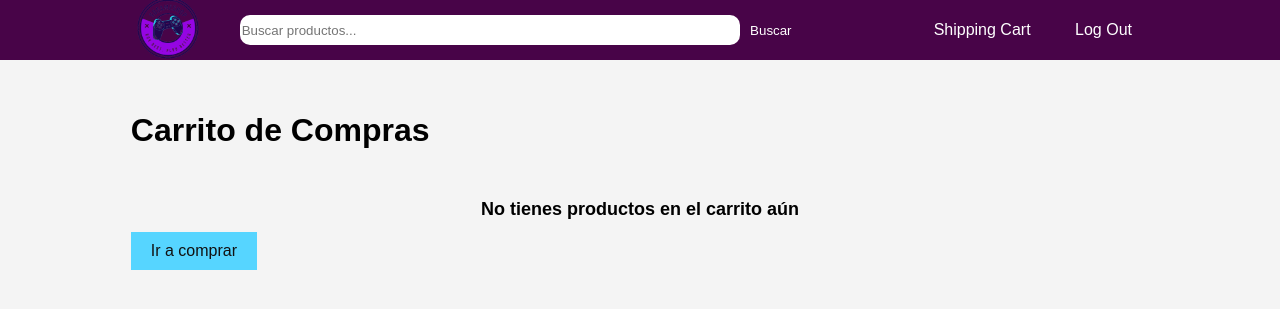
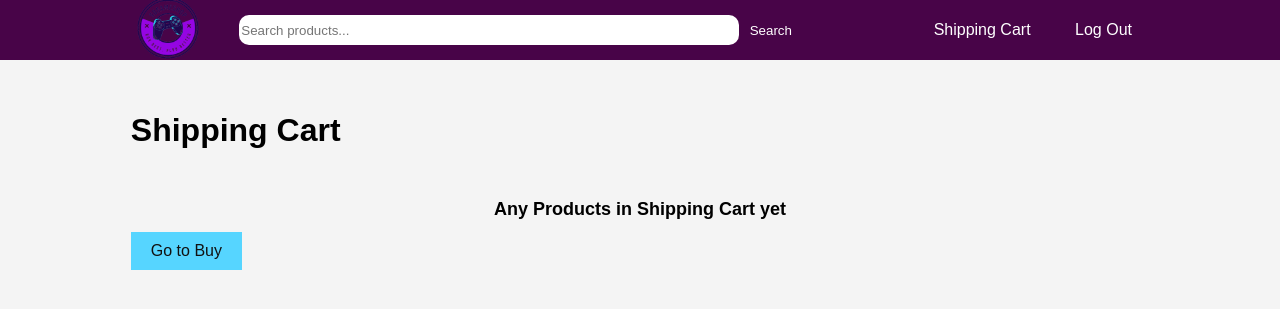
Before and after one commit to bened18/sbgameshop, a Django app: page /view_cart/ in a window 1280 px wide. Shown: the top 309 px of the page. Run offline with Django 4.2, Linux system fonts and the light colour scheme; a user stored in the database is signed in; data comes from the database, SQL or seed files in the repository; both versions use the stored data as it was after the commit.

Commit message:
Internacionalizacion del lenguaje

```diff
--- a/products/templates/products/add_product_form.html
+++ b/products/templates/products/add_product_form.html
@@ -1,11 +1,13 @@
 {% extends 'products/base.html' %}
+{% load i18n %}  <!-- Carga la biblioteca de internacionalización -->
+
 {% block content %}
 <div class="login-form-container">
     <form class="login-form" method="post" enctype="multipart/form-data">
         {% csrf_token %}
-        <h2>Agregar nuevo producto</h2>
+        <h2>{% trans "Add New Product" %}</h2>  <!-- Marca el texto para traducción -->
         {{form.as_div | safe}}
-        <button type="submit">Guardar</button>
+        <button type="submit">{% trans "Save" %}</button>  <!-- Marca el texto del botón para traducción -->
     </form>
 </div>
 {% endblock %}
--- a/products/templates/products/cart.html
+++ b/products/templates/products/cart.html
@@ -1,32 +1,34 @@
 {% extends 'products/base.html' %}
+{% load i18n %}  <!-- Carga la biblioteca de internacionalización -->
+
 
 {% block content %}
 <div class="cart-container">
-    <h1>Carrito de Compras</h1>
+    <h1>{% trans "Shipping Cart" %}</h1>
     {% if cart_items %}
         {% for cart_item in cart_items %}
         <div class="cart-item">
             <img src="{{ cart_item.product.image.url }}" alt="{{ cart_item.product.name }}">
             <div class="cart-item-details">
                 <p class="cart-item-name">{{ cart_item.product.name }}</p>
-                <p class="cart-item-quantity">Cantidad: {{ cart_item.quantity }}</p>
-                <p class="cart-item-price">Precio: ${{ cart_item.subtotal|floatformat:"3" }}</p>
+                <p class="cart-item-quantity">{% trans "Quantity" %}: {{ cart_item.quantity }}</p>
+                <p class="cart-item-price">{% trans "Price" %}: ${{ cart_item.subtotal|floatformat:"3" }}</p>
             </div>
             <form action="{% url 'delete_cart_item' cart_item_id=cart_item.id %}" method="POST">
                 {% csrf_token %}
-                <button class="cart-button">Eliminar del carrito</button>
+                <button class="cart-button">{% trans "Remove From Shipping Cart" %}</button>
             </form>
         </div>
         {% endfor %}
         <div class="cart-total">
-            <p>Costo Total: ${{ cart.total_cost|floatformat:"3" }}</p>
+            <p>{% trans "Total Cost" %}: ${{ cart.total_cost|floatformat:"3" }}</p>
         </div>
-        <button class="cart-button">Proceder al pago</button>
+        <button class="cart-button">{% trans "Go to Checkout" %}</button>
     {% else %}
-        <h1 class="no-products">No tienes productos en el carrito aún</h1>
+        <h1 class="no-products">{% trans "Any Products in Shipping Cart yet" %}</h1>
         <form action="{% url 'home' %}">
             {% csrf_token %}
-            <button class="cart-button">Ir a comprar</button>
+            <button class="cart-button">{% trans "Go to Buy" %}</button>
         </form>
     {% endif %}
 </div>
--- a/products/templates/products/filter_bar.html
+++ b/products/templates/products/filter_bar.html
@@ -1,6 +1,8 @@
+{% load i18n %}
+
 <div class="filter_bar">
     <form action="{% url 'search_results' %}" method="get">
-        <input type="text" name="query" placeholder="Buscar productos...">
-        <button type="submit">Buscar</button>
+        <input type="text" name="query" placeholder="{% trans 'Search products...' %}">
+        <button type="submit">{% trans 'Search' %}</button>
     </form>
 </div>
--- a/products/templates/products/search_results.html
+++ b/products/templates/products/search_results.html
@@ -1,4 +1,5 @@
 {% extends 'products/base.html' %}
+{% load i18n %}  <!-- Carga la biblioteca de internacionalización -->
 
 {% block content %}
     <h1>Resultados de la búsqueda para "{{ query }}"</h1>
@@ -23,6 +24,6 @@
             {% endfor %}
         </div>
     {% else %}
-        <h1 class="no-products">No hay productos disponibles</h1>
+        <h1 class="no-products">{% trans "No Products Available" %}</h1>
     {% endif %}
 {% endblock %}
--- a/products/views.py
+++ b/products/views.py
@@ -3,6 +3,8 @@ from django.shortcuts import redirect, render, get_object_or_404
 from django.urls import reverse_lazy
 from django.views import View
 from django.views.generic import TemplateView, FormView
+from django.utils.translation import gettext as _
+from django.http import HttpResponse
 
 from .form import AddProductForm
 from .models import Product, ShoppingCart, CartItem, Genre
@@ -45,7 +47,8 @@ class SingUpView(TemplateView):
                     # volvemos a enviar el formulario
                     "form": UserCreationForm,
                     # enviamos un mensaje de error
-                    "message": "el usuario ya existe"
+                    "message": "el usuario ya existe" ,
+                    "message": _("The user already exists")
                 }
                 return render(request, self.template_name, viewData)
         # si las contraseñas no son iguales le pedimos que vuelva a intentar
@@ -54,7 +57,8 @@ class SingUpView(TemplateView):
                 # volvemos a enviar el formulario
                 "form": UserCreationForm,
                 # enviamos un mensaje de error
-                "message": "las contraseñas no son iguales"
+                "message": "las contraseñas no son iguales",
+                "message": _("Passwords do not match")
             }
             return render(request, self.template_name, viewData)
 
@@ -88,7 +92,8 @@ class SingIn(View):
                 # se vueve a enviar el form
                 "form": AuthenticationForm,
                 # se envia mensaje de error
-                "message": 'Usuario o contraseña incorrecto'
+                "message": 'Usuario o contraseña incorrecto',
+                "message": _('Incorrect username or password')  # Cadena marcada para traducción
             }
             return render(request, self.template_name, viewData)
         # si el usuario si existe
```
Also changed, not shown: gameshop/settings.py (+15 -4 lines), products/templates/products/product_detail.html (+8 -7 lines), products/templates/products/products.html (+4 -3 lines), products/templates/products/singin.html (+6 -6 lines), products/templates/products/singup.html (+4 -3 lines), db.sqlite3, locale/es/LC_MESSAGES/django.po (added), 1 other file.
